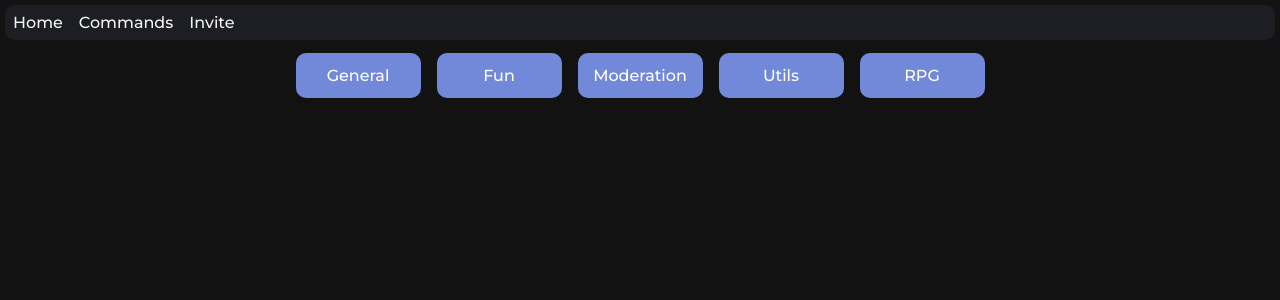
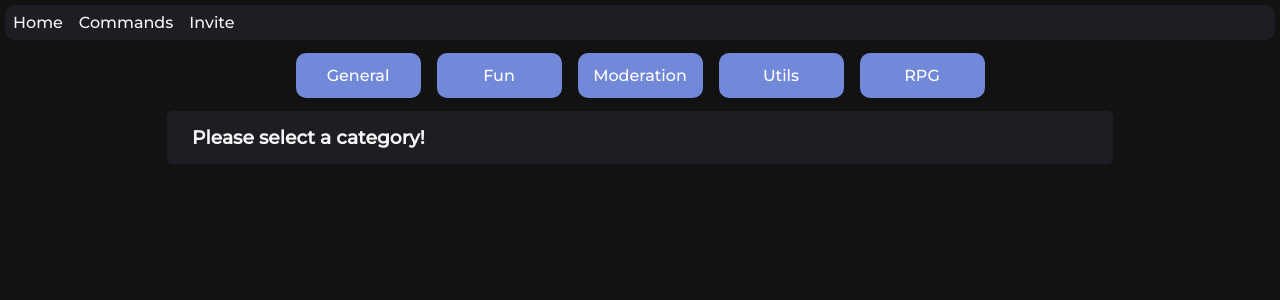
Before and after one commit to RealThe3D/asomataru-website, a React (Create React App) app: page /commands in a window 1280 px wide. Shown: the top 300 px of the page. Built offline with nearby package versions, Linux system fonts and the light colour scheme; the HTML template or start-up script is replaced by a standard one.

Commit message:
Hotfix where 'Please select a category' won't show

```diff
--- a/src/routes/Commands/Commands.js
+++ b/src/routes/Commands/Commands.js
@@ -11,7 +11,7 @@ function Commands() {
 	const [moderation, setModeration] = useState(false);
 	const [utils, setUtils] = useState(false);
 	const [rpg, setRPG] = useState(false);
-	const [noCategory, setNoCategory] = useState(false);
+	const [noCategory, setNoCategory] = useState(true);
 
 	return (
 		<>
```
